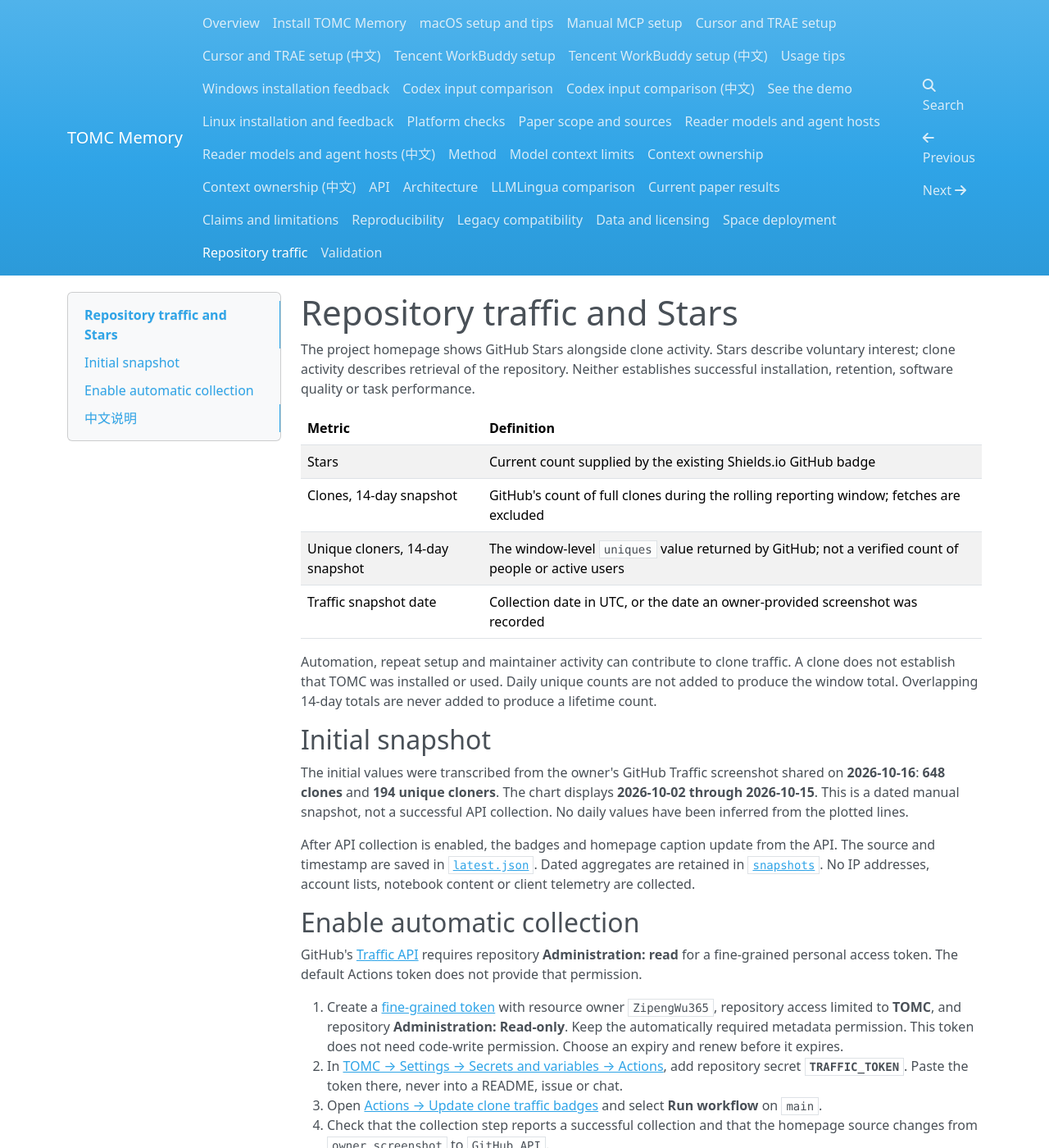
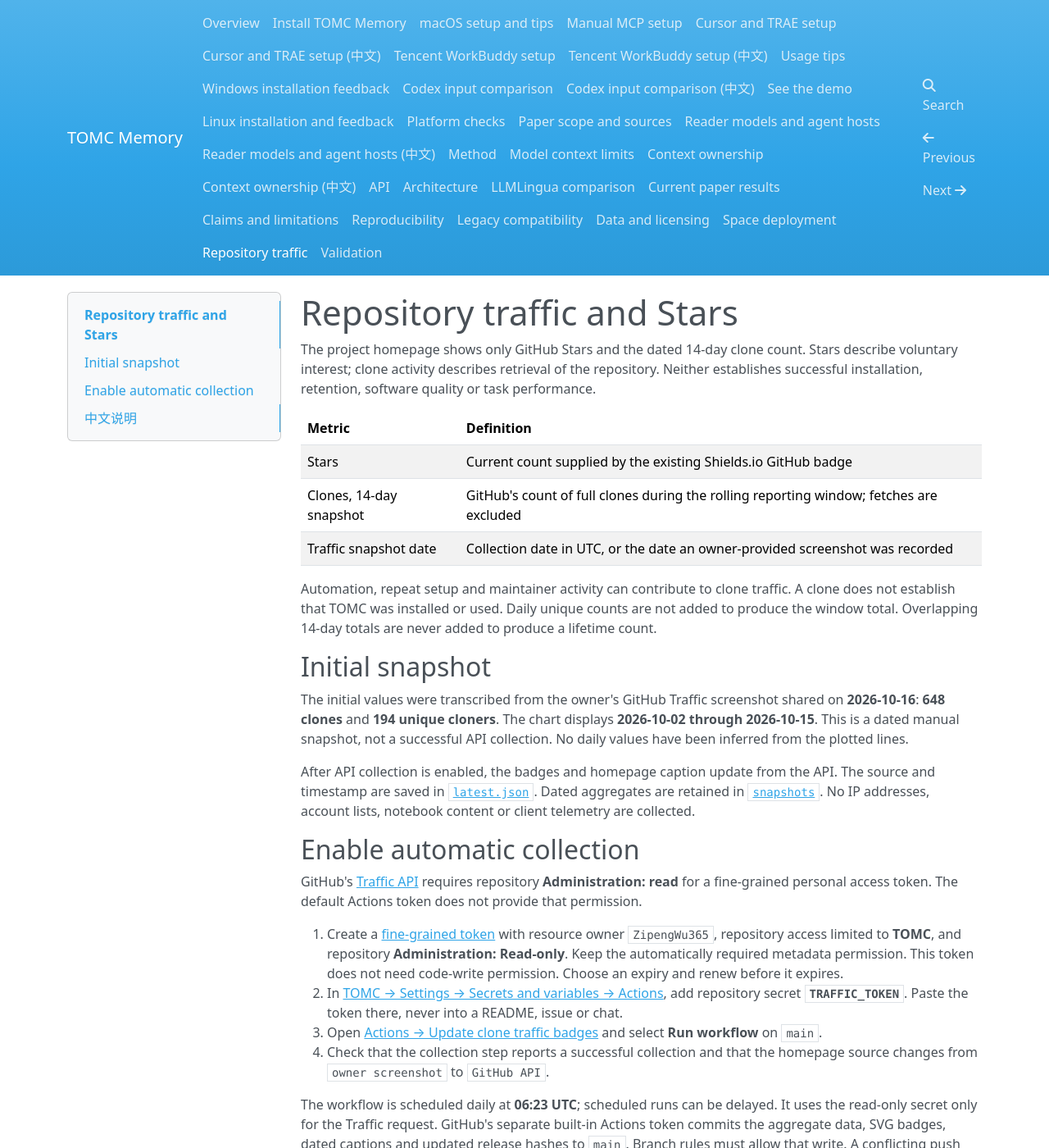
Before and after one commit to ZipengWu365/TOMC, an MkDocs documentation site: the page built from docs/traffic_metrics.md, in a window 1280 px wide and 1400 px high. Shown: the whole window at 82% size. Built offline with MkDocs 1.6.1, drawn with Linux system fonts in a browser that asks for light colours; nearby versions of some CDN libraries; some of the changed text lies outside the part shown.

Commit message:
Show only Stars and clone count on project homepages

```diff
--- a/docs/traffic_metrics.md
+++ b/docs/traffic_metrics.md
@@ -1,12 +1,11 @@
 # Repository traffic and Stars
 
-The project homepage shows GitHub Stars alongside clone activity. Stars describe voluntary interest; clone activity describes retrieval of the repository. Neither establishes successful installation, retention, software quality or task performance.
+The project homepage shows only GitHub Stars and the dated 14-day clone count. Stars describe voluntary interest; clone activity describes retrieval of the repository. Neither establishes successful installation, retention, software quality or task performance.
 
 | Metric | Definition |
 |---|---|
 | Stars | Current count supplied by the existing Shields.io GitHub badge |
 | Clones, 14-day snapshot | GitHub's count of full clones during the rolling reporting window; fetches are excluded |
-| Unique cloners, 14-day snapshot | The window-level `uniques` value returned by GitHub; not a verified count of people or active users |
 | Traffic snapshot date | Collection date in UTC, or the date an owner-provided screenshot was recorded |
 
 Automation, repeat setup and maintainer activity can contribute to clone traffic. A clone does not establish that TOMC was installed or used. Daily unique counts are not added to produce the window total. Overlapping 14-day totals are never added to produce a lifetime count.
```
Also changed, not shown: other parts of docs/traffic_metrics.md (+1 -1 lines), README.md (+0 -1 lines), README_zh.md (+0 -1 lines), PUBLIC_RELEASE_MANIFEST.json, 1 other file.
